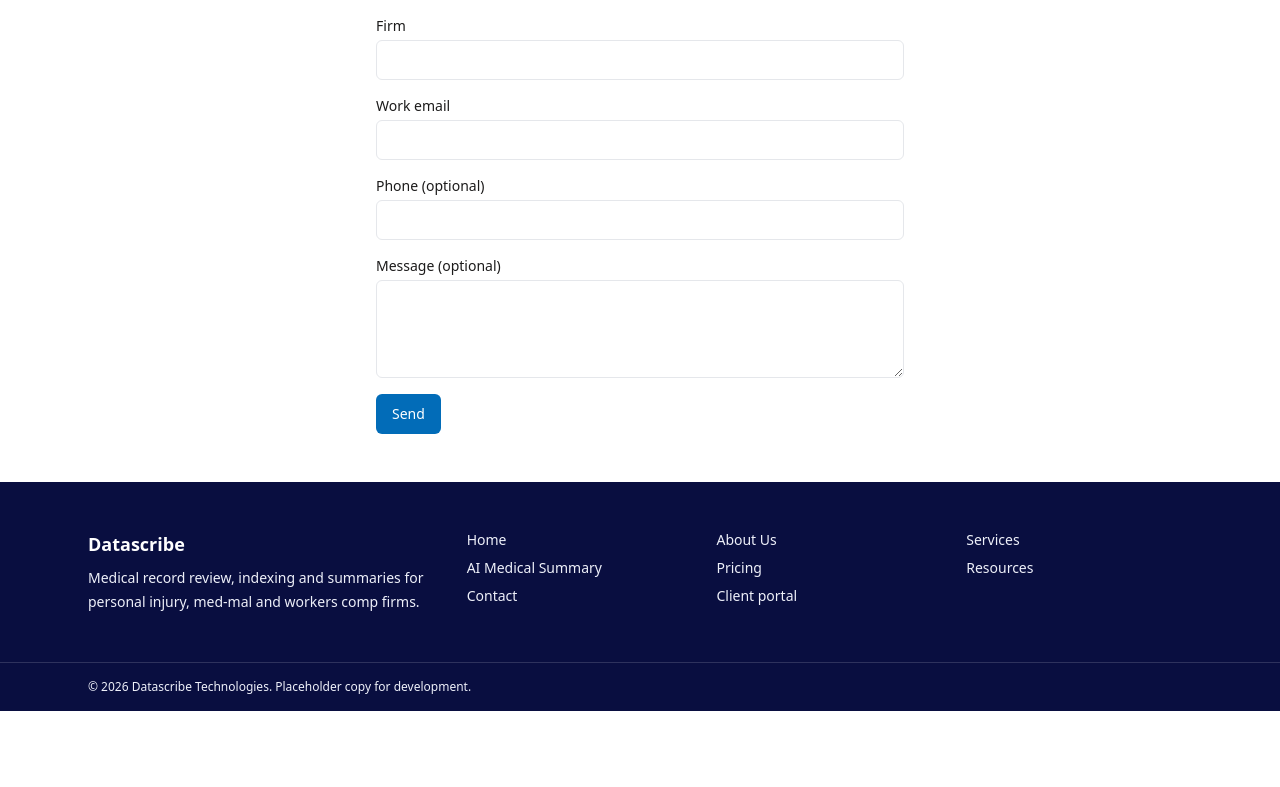
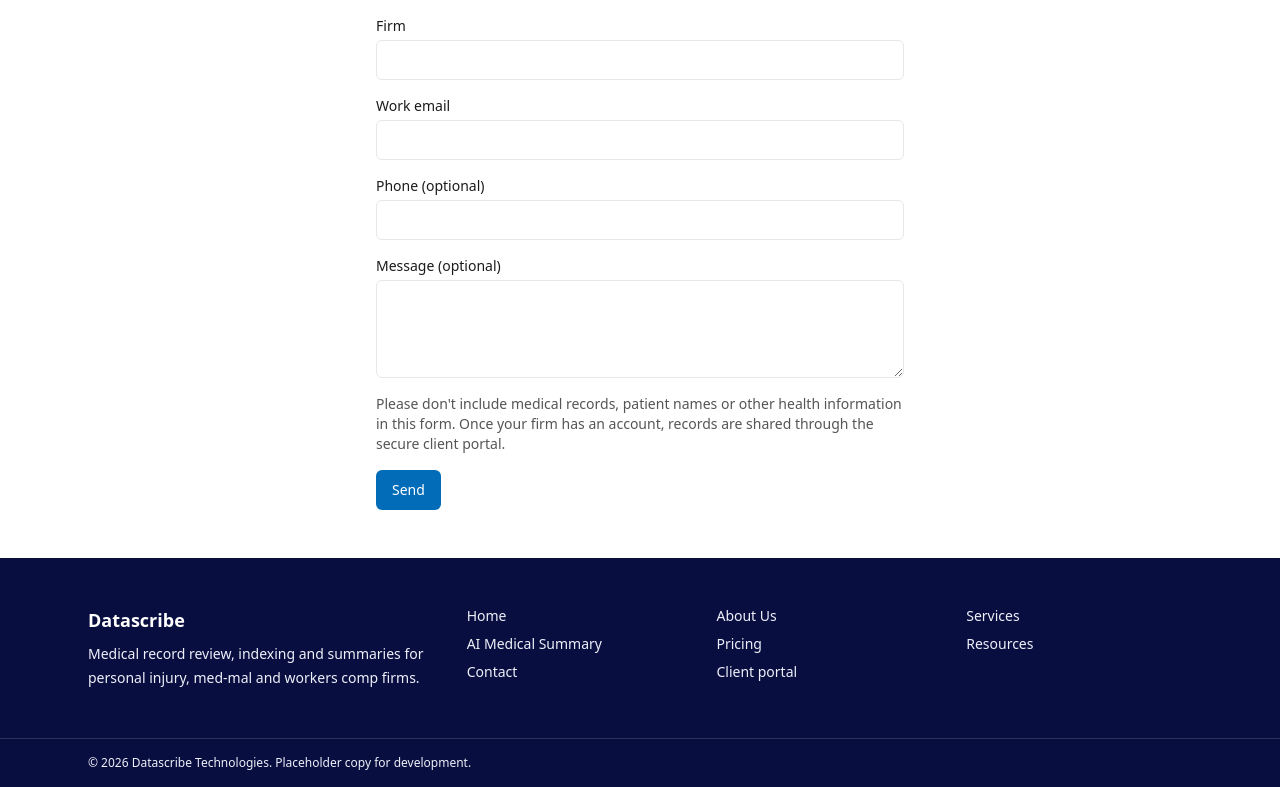
Before and after one commit to shivareddybommaka/datascribe, a Next.js app in the folder apps/web/: page /contact in a window 1280 px wide. Shown: the part 509-1296 px from the top of the page. Before the commit the page ends 1220 px from the top, so only its background shows below. Built offline with nearby package versions, Linux system fonts and the light colour scheme; no server answers.

Commit message:
Audit L6: fixed PHI notice on the public contact form, announced with the message field (D-108)

```diff
--- a/apps/web/app/(marketing)/contact/contact-form.tsx
+++ b/apps/web/app/(marketing)/contact/contact-form.tsx
@@ -86,8 +86,13 @@ export function ContactForm({ copy }: { copy: ContactFormCopy }) {
         <Input id="phone" type="tel" autoComplete="tel" {...register('phone')} />
       </Field>
       <Field label={copy.messageLabel} htmlFor="message">
-        <Textarea id="message" rows={4} {...register('message')} />
+        <Textarea id="message" rows={4} aria-describedby="phi-notice" {...register('message')} />
       </Field>
+      {/* Audit L6: fixed text, not CMS copy, so it can't be edited away. */}
+      <p id="phi-notice" className="text-sm text-muted">
+        Please don&apos;t include medical records, patient names or other health information in this
+        form. Once your firm has an account, records are shared through the secure client portal.
+      </p>
       {/* honeypot: hidden from people and screen readers; bots fill it in */}
       <div aria-hidden="true" className="absolute -left-[9999px] h-0 w-0 overflow-hidden">
         <label htmlFor="website">Website</label>
```
Also changed, not shown: apps/web/next-env.d.ts, 2 other files (tests, documents, lock files or other folders).
